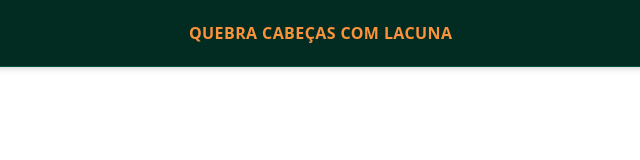
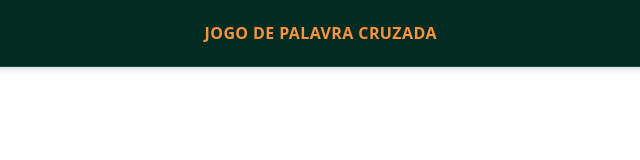
Before and after one commit to Wellingtonprofdf/WellingtonEducation, a plain HTML site: page jclic/cruzadinhas/jogo1/index.html in a window 1280 px wide. Shown: the full height of the page, 322-962 px from the left. Drawn offline with nearby package versions, Linux system fonts and the light colour scheme.

Commit message:
ajustes de jotos

```diff
--- a/jclic/cruzadinhas/jogo1/index.html
+++ b/jclic/cruzadinhas/jogo1/index.html
@@ -28,7 +28,7 @@
 
       <!-- Título do Jogo -->
       <h2 class="text-sm md:text-base font-bold text-orange-400 tracking-wide text-center">
-        QUEBRA CABEÇAS COM LACUNA
+        JOGO DE PALAVRA CRUZADA
       </h2>
 
       <!-- Botão AJUDA -->
```
